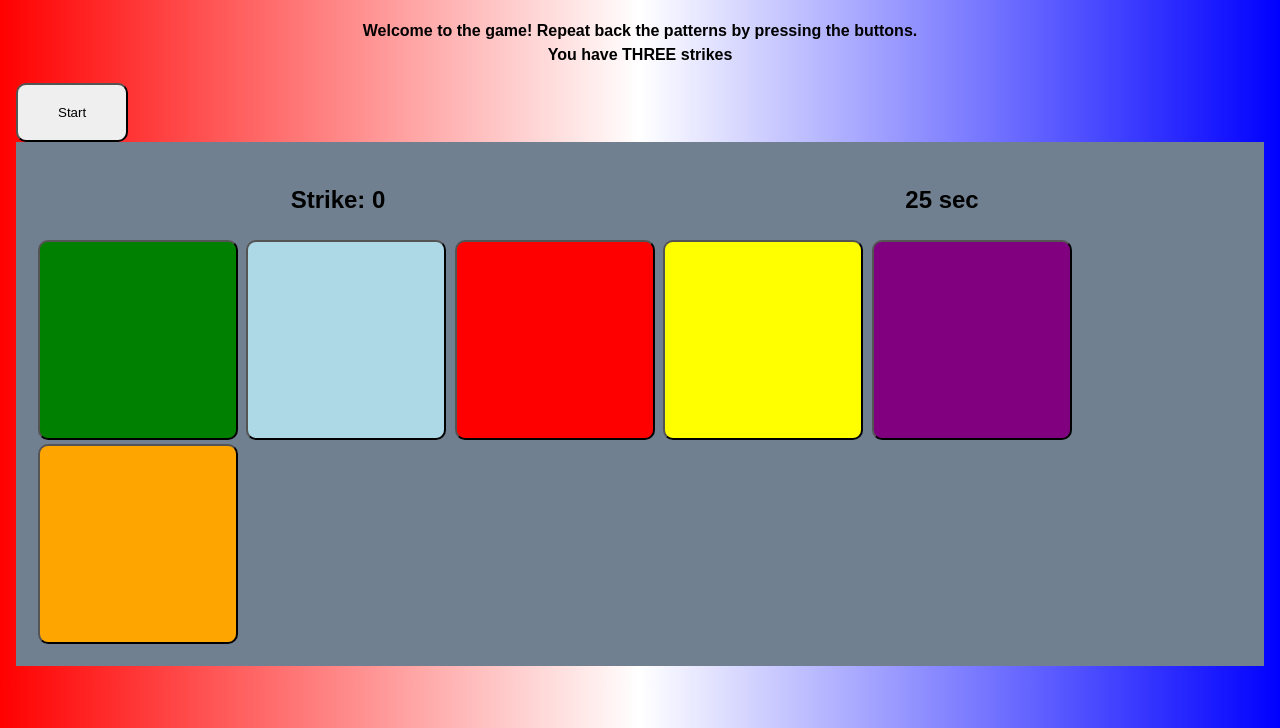
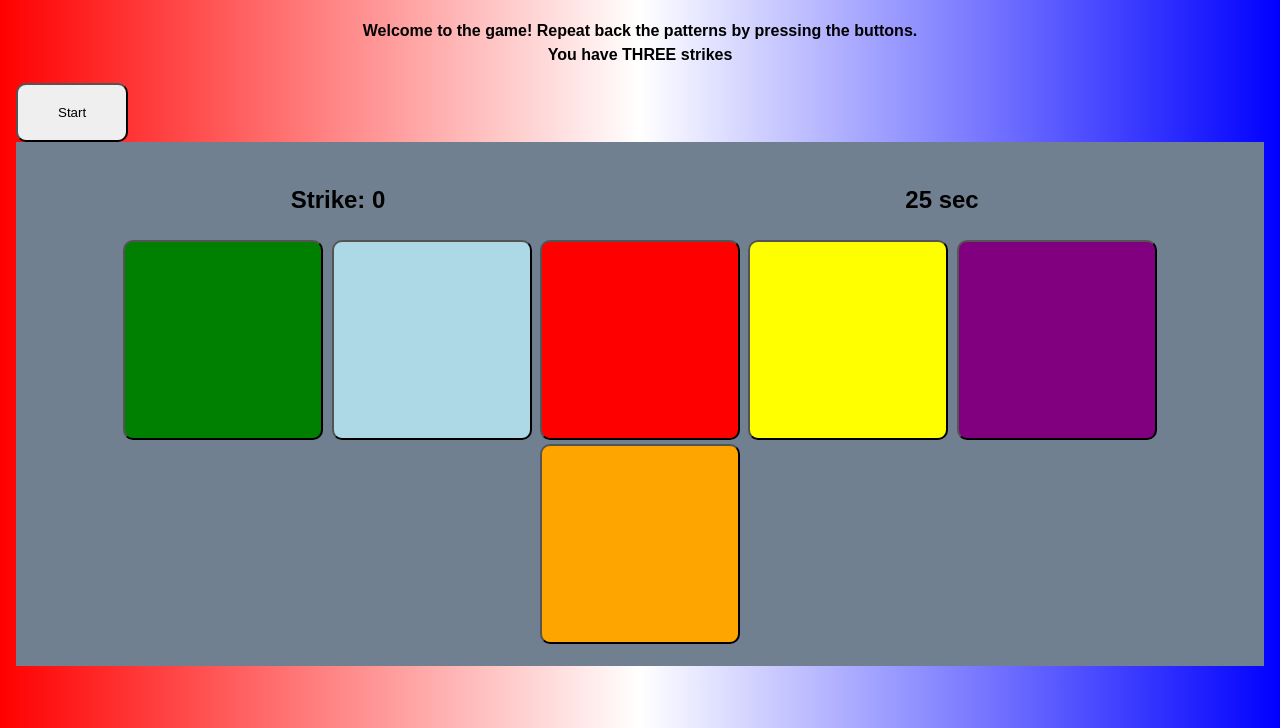
Before and after one commit to Maltiti-Tahiru/codepath-prework, a plain HTML site: page index.html in a window 1280 px wide. Shown: the part 72-800 px from the top of the page. Drawn offline with Linux system fonts and the light colour scheme.

Commit message:
Button Area
centered buttons onto the screen

```diff
--- a/index.html
+++ b/index.html
@@ -28,7 +28,9 @@
     <div id="gameButtonArea">
       <h2 id="strikes" class="center">Strike: 0</h2>
       <h2 id="timer" class="center">25 sec</h2>
-      <button
+      <div class="center"
+      id="buttonArea">
+        <button
         id="button1"
         onmousedown="startTone(1)"
         onmouseup="stopTone()"
@@ -64,6 +66,8 @@
         onmouseup="stopTone()"
         onclick="guess(6)"
       ></button>
+      </div>
+
     </div>
   </body>
 </html>
--- a/style.css
+++ b/style.css
@@ -48,7 +48,13 @@ button {
   padding: 20px;
 }
 
-#gameButtonArea > button {
+/* #gameButtonArea > button {
+  width: 200px;
+  height: 200px;
+  margin: 2px;
+} */
+
+#buttonArea > button {
   width: 200px;
   height: 200px;
   margin: 2px;
```
